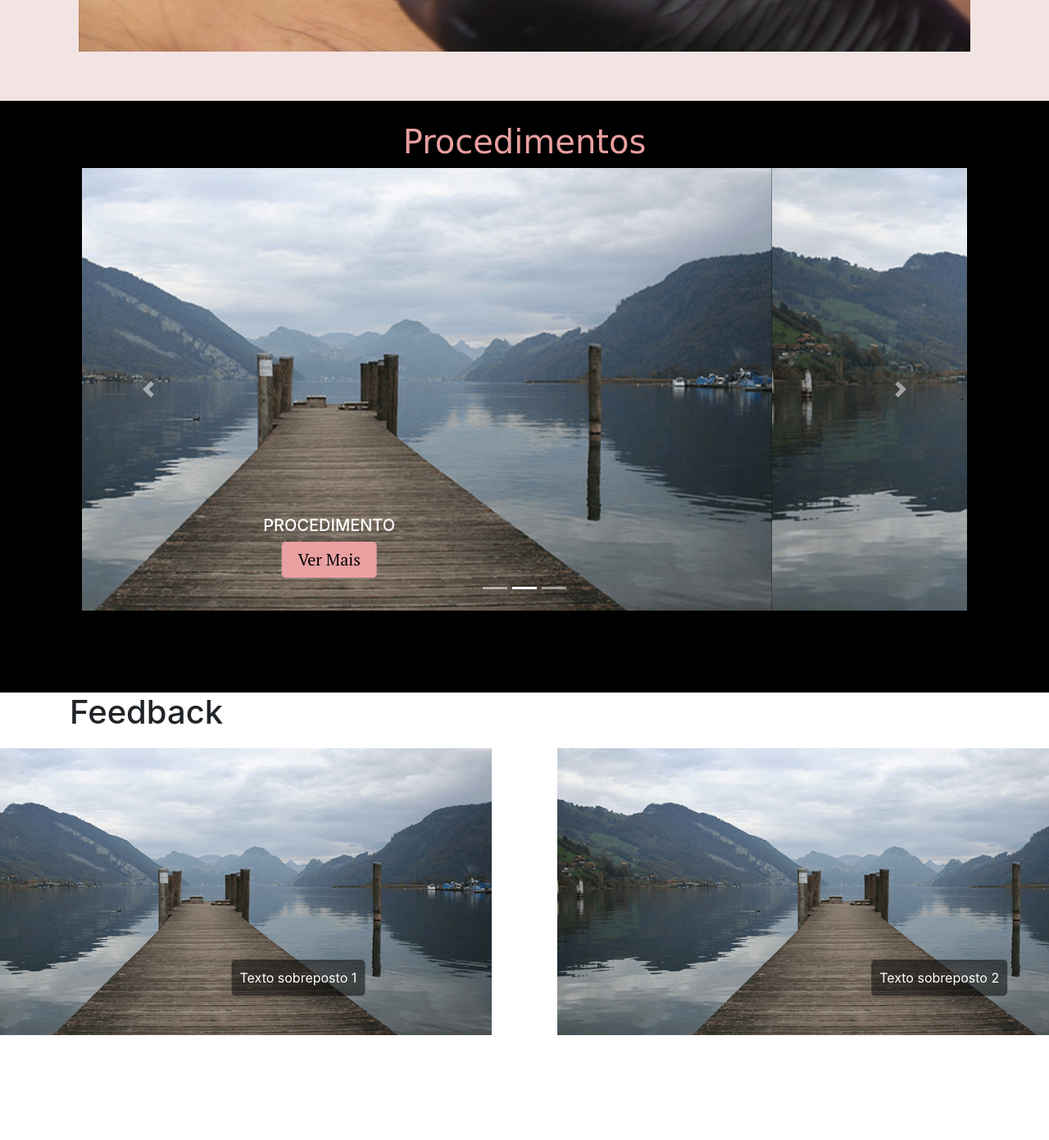
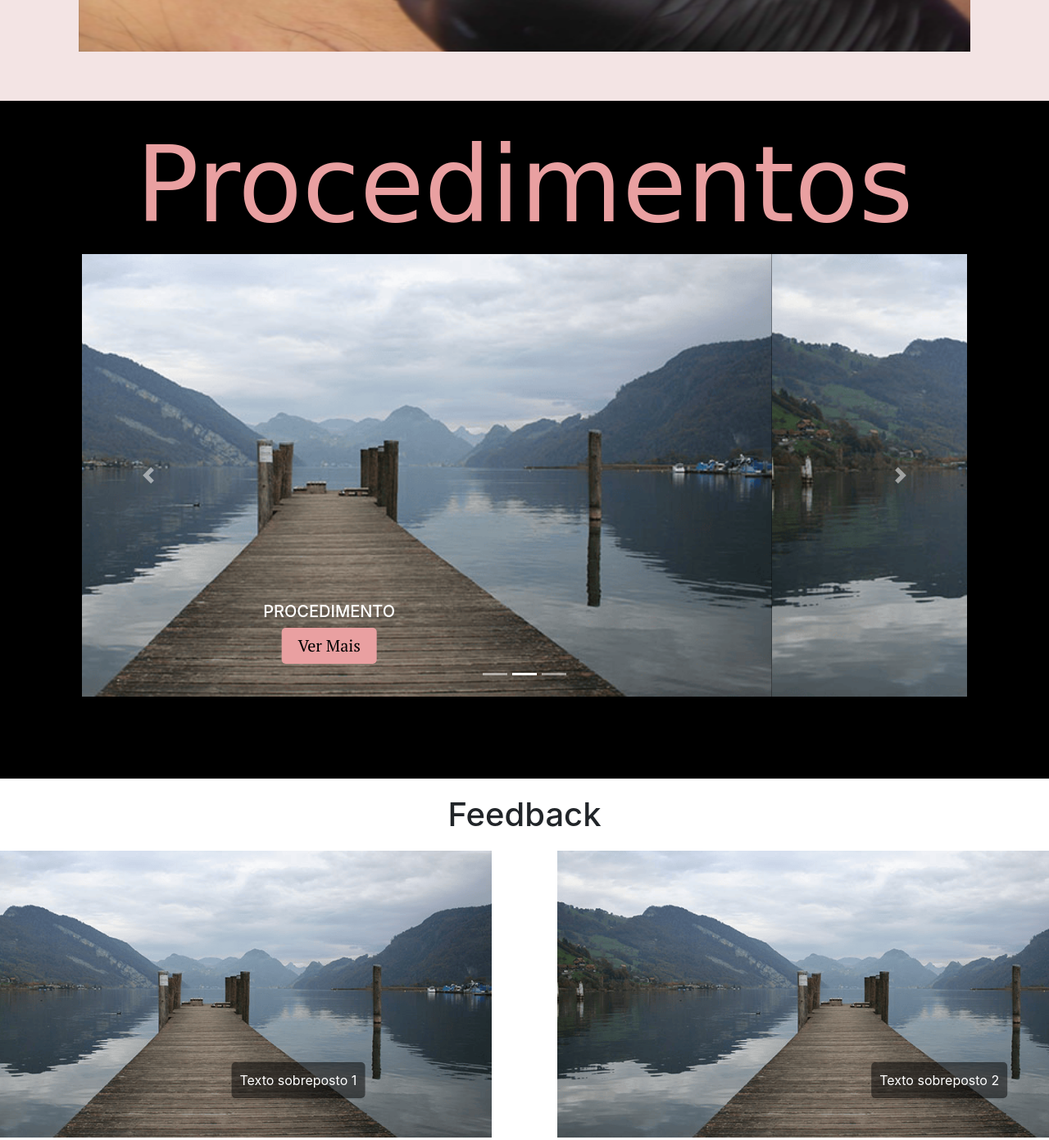
Before and after one commit to IsabellyTumelero1/PI-Programacao, a plain HTML site: page index.html in a window 1280 px wide. Shown: the part 677-2068 px from the top of the page at 82% size. Before the commit the page ends 1940 px from the top, so only its background shows below. Drawn offline with nearby package versions, Linux system fonts and the light colour scheme; a web font is replaced by a local one.

Commit message:
Update style.css

```diff
--- a/style.css
+++ b/style.css
@@ -91,7 +91,6 @@ header{
     align-content: center;
     justify-content: center;
     width: 100%;
-<<<<<<< HEAD
     font-size: 128px;
     color: #E9A0A1;
 }
@@ -110,9 +109,6 @@ header{
     font-family: "Moon Dance", cursive;
     font-weight: 400;
     font-style: normal;
-}
-
-=======
 }
 .container {
     text-align: center;
@@ -145,4 +141,3 @@ header{
     padding: 10px;
     border-radius: 5px;
 }
->>>>>>> de8e17c926cda3633fa091dec3ec8be301a2b2d8
```
